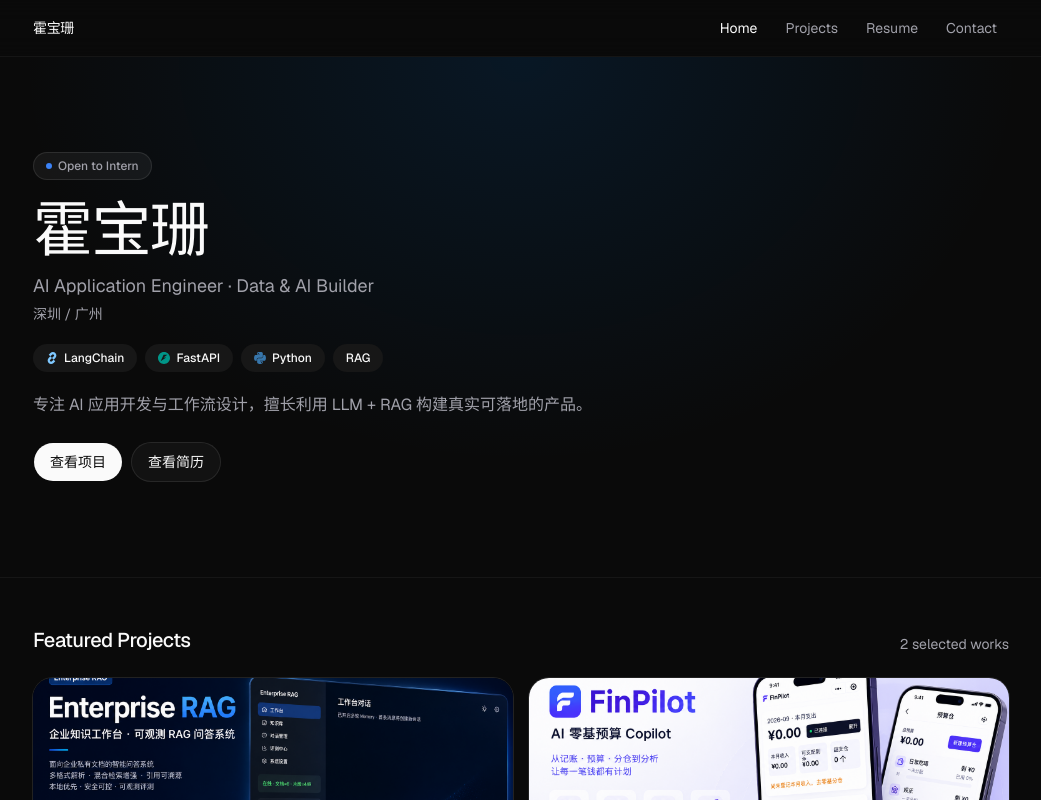
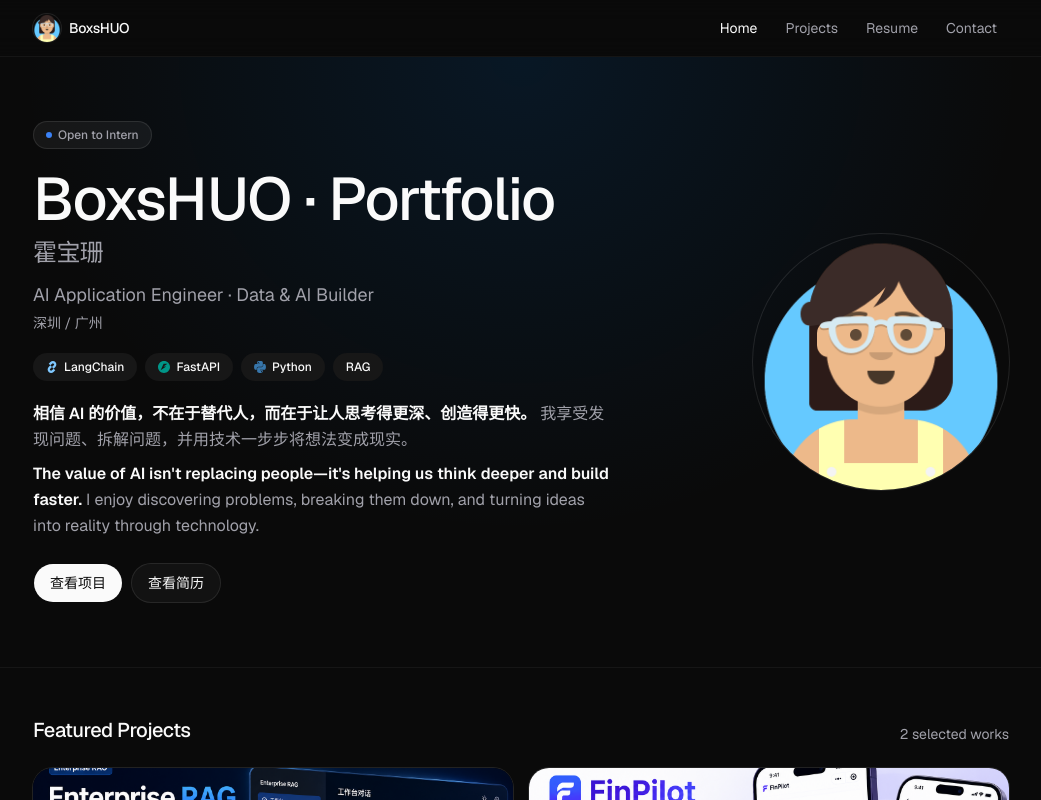
Before and after one commit to SomeH-Bosx/SomeH-Bosx.github.io, a Next.js app: page / in a window 1280 px wide. Shown: the top 800 px of the page, without its empty margins (119-1160 px from the left). Built offline with nearby package versions, Linux system fonts and the light colour scheme.

Commit message:
feat(home): add brand avatar and bilingual intro
Show BoxsHUO with the avatar in the navbar and hero, and replace the
homepage tagline with the Chinese and English intro.

```diff
--- /dev/null
+++ b/src/components/avatar-portrait.tsx
@@ -0,0 +1,52 @@
+"use client";
+
+import { useEffect, useState } from "react";
+
+import { ShotLightbox } from "@/components/shot-lightbox";
+import { cn } from "@/lib/utils";
+
+export function AvatarPortrait({
+  src,
+  alt,
+  className,
+}: {
+  src: string;
+  alt: string;
+  className?: string;
+}) {
+  const [open, setOpen] = useState(false);
+
+  useEffect(() => {
+    if (!open) return;
+    const onKey = (event: KeyboardEvent) => {
+      if (event.key === "Escape") setOpen(false);
+    };
+    window.addEventListener("keydown", onKey);
+    return () => window.removeEventListener("keydown", onKey);
+  }, [open]);
+
+  return (
+    <>
+      <button
+        type="button"
+        onClick={() => setOpen(true)}
+        className={cn(
+          "shrink-0 overflow-hidden rounded-full ring-1 ring-white/10 transition-opacity hover:opacity-90",
+          className
+        )}
+        aria-label={`放大查看${alt}`}
+      >
+        {/* eslint-disable-next-line @next/next/no-img-element -- static avatar */}
+        <img
+          src={src}
+          alt={alt}
+          className="size-full object-cover"
+          suppressHydrationWarning
+        />
+      </button>
+      {open ? (
+        <ShotLightbox src={src} alt={alt} onClose={() => setOpen(false)} />
+      ) : null}
+    </>
+  );
+}
--- a/src/components/hero.tsx
+++ b/src/components/hero.tsx
@@ -1,5 +1,6 @@
 import Link from "next/link";
 
+import { AvatarPortrait } from "@/components/avatar-portrait";
 import { FadeIn } from "@/components/fade-in";
 import { HashLink } from "@/components/hash-link";
 import { SkillBadge } from "@/components/skill-badge";
@@ -15,7 +16,8 @@
         aria-hidden
         className="pointer-events-none absolute inset-0 bg-[radial-gradient(ellipse_at_top,oklch(0.48_0.16_250/0.16),transparent_55%)]"
       />
-      <FadeIn className="relative mx-auto flex w-full max-w-5xl flex-col justify-center px-6 py-12 sm:py-16">
+      <FadeIn className="relative mx-auto flex w-full max-w-5xl flex-col-reverse items-center justify-center gap-10 px-6 py-12 sm:py-16 md:flex-row md:items-center md:justify-between">
+        <div className="min-w-0 flex-1">
           <Badge
             variant="outline"
             className="h-7 gap-1.5 border-white/10 bg-white/5 px-3 text-xs text-muted-foreground"
@@ -24,8 +26,11 @@
             {site.status}
           </Badge>
           <h1 className="mt-5 text-4xl font-medium tracking-tight sm:text-6xl">
+            {site.heroTitle}
+          </h1>
+          <p className="mt-2 text-xl tracking-tight text-muted-foreground sm:text-2xl">
             {site.name}
-        </h1>
+          </p>
           <p className="mt-3 text-base text-muted-foreground sm:text-lg">
             {site.role} · {site.brand}
           </p>
@@ -38,7 +43,16 @@
             ))}
           </ul>
           <p className="mt-5 max-w-xl text-base leading-relaxed text-muted-foreground">
-          {site.tagline}
+            <strong className="font-semibold text-foreground">
+              {site.introZhBold}
+            </strong>{" "}
+            {site.introZh}
+          </p>
+          <p className="mt-2 max-w-xl text-base leading-relaxed text-muted-foreground">
+            <strong className="font-semibold text-foreground">
+              {site.introEnBold}
+            </strong>{" "}
+            {site.introEn}
           </p>
           <div className="mt-6 flex flex-col gap-2 sm:flex-row sm:flex-wrap">
             <HashLink
@@ -57,6 +71,12 @@
               查看简历
             </Link>
           </div>
+        </div>
+        <AvatarPortrait
+          src={site.avatar}
+          alt={site.name}
+          className="size-40 sm:size-52 md:size-64"
+        />
       </FadeIn>
     </section>
   );
--- a/src/components/navbar.tsx
+++ b/src/components/navbar.tsx
@@ -14,9 +14,16 @@
       <div className="mx-auto flex h-14 max-w-5xl items-center justify-between px-6">
         <Link
           href="/"
-          className="text-sm font-medium tracking-tight text-foreground"
+          className="flex items-center gap-2 text-sm font-medium tracking-tight text-foreground"
         >
-          {site.name}
+          {/* eslint-disable-next-line @next/next/no-img-element -- brand mark */}
+          <img
+            src={site.avatar}
+            alt=""
+            className="size-7 rounded-full object-cover ring-1 ring-white/10"
+            suppressHydrationWarning
+          />
+          {site.brandName}
         </Link>
         <nav aria-label="主导航" className="flex items-center gap-0.5 sm:gap-1">
           {navLinks.map((link) => {
--- a/src/components/shot-lightbox.tsx
+++ b/src/components/shot-lightbox.tsx
@@ -90,7 +90,7 @@
       role="dialog"
       aria-modal="true"
       aria-label={alt}
-      className="fixed inset-0 z-50 flex items-center justify-center overflow-hidden bg-black/80"
+      className="fixed inset-0 z-[80] flex items-center justify-center overflow-hidden bg-black/80"
       onClick={onClose}
     >
       {/* eslint-disable-next-line @next/next/no-img-element -- lightbox preview */}
--- a/src/data/site.ts
+++ b/src/data/site.ts
@@ -1,11 +1,21 @@
 export const site = {
   name: "霍宝珊",
+  brandName: "BoxsHUO",
+  heroTitle: "BoxsHUO · Portfolio",
+  avatar: "/images/avatar.png",
   role: "AI Application Engineer",
   brand: "Data & AI Builder",
   location: "深圳 / 广州",
   status: "Open to Intern",
   tagline:
     "专注 AI 应用开发与工作流设计，擅长利用 LLM + RAG 构建真实可落地的产品。",
+  introZhBold:
+    "相信 AI 的价值，不在于替代人，而在于让人思考得更深、创造得更快。",
+  introZh: "我享受发现问题、拆解问题，并用技术一步步将想法变成现实。",
+  introEnBold:
+    "The value of AI isn't replacing people—it's helping us think deeper and build faster.",
+  introEn:
+    "I enjoy discovering problems, breaking them down, and turning ideas into reality through technology.",
   about:
     "以数据分析与数学建模为底，用工程方式把大模型做成可检索、可评估、可交付的应用。",
   skills: ["LangChain", "FastAPI", "Python", "RAG"],
```
Also changed, not shown: public/images/avatar.png (added), 1 other file (tests, documents, lock files or other folders). Lines whose indentation alone changed are shown as unchanged.
